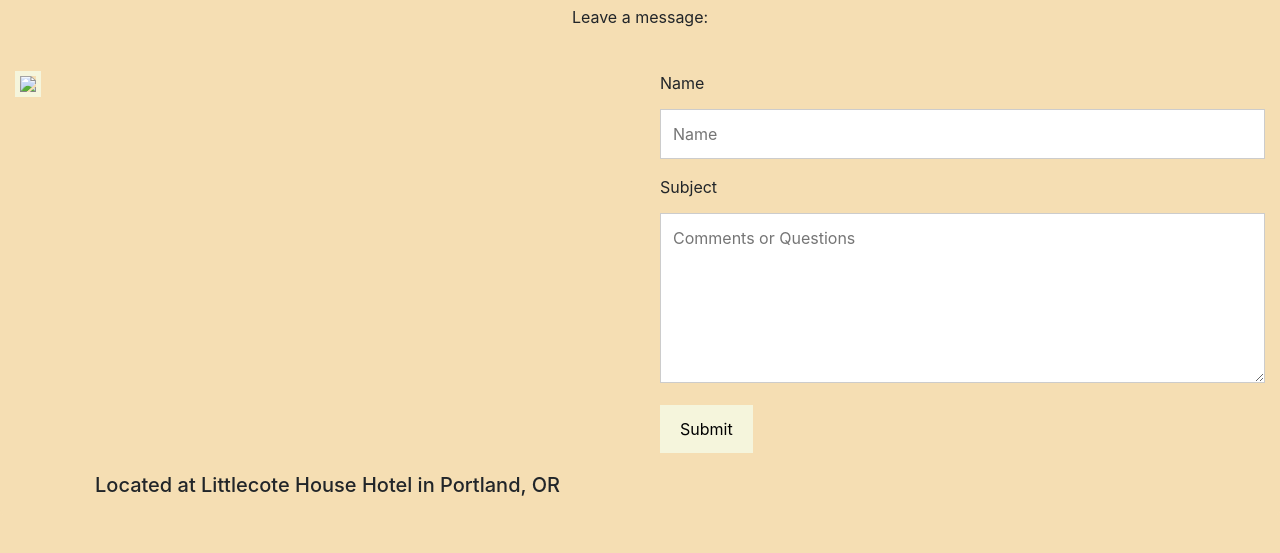
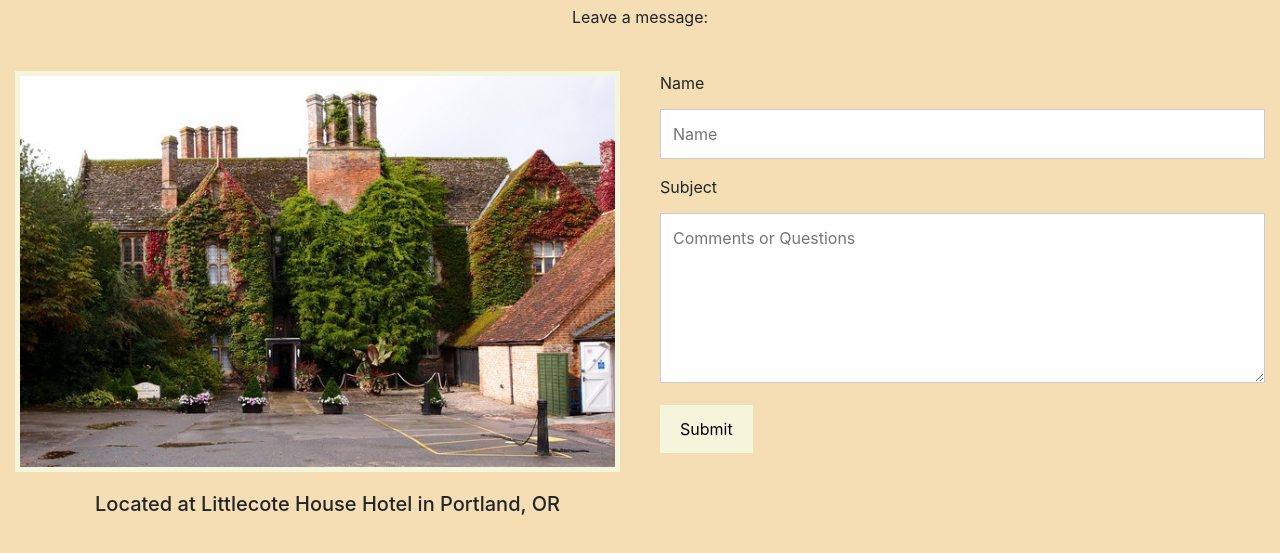
Before and after one commit to artemkk/cs290-project, a plain HTML site: page contact.html in a window 1280 px wide. Shown: the part 117-670 px from the top of the page. Drawn offline with nearby package versions, Linux system fonts and the light colour scheme.

Commit message:
Update contact.html

```diff
--- a/contact.html
+++ b/contact.html
@@ -49,7 +49,7 @@
         <div class="row">
 
             <div class="column">
-                <img class="locPic" src="/images/littletote.jpeg" style="width:100%">
+                <img class="locPic" src="/images/littlecote.jpeg" style="width:100%">
             </div>
 
             <div class="column">
```
